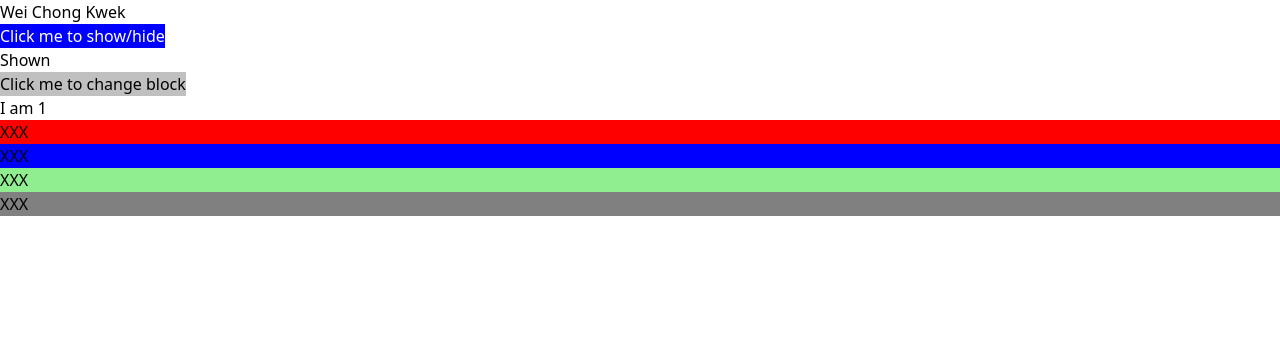
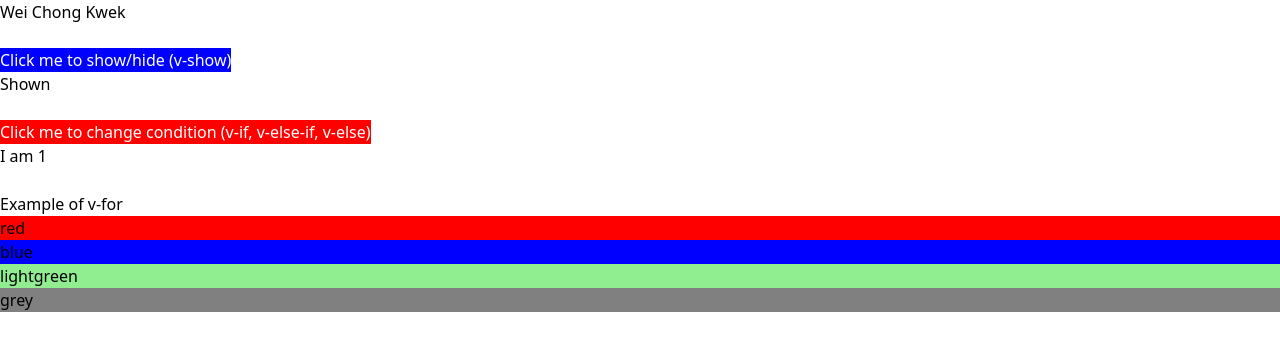
Before and after one commit to joshkwc/weichong_bmt35, a Nuxt app: page / in a window 1280 px wide. Shown: the top 350 px of the page. Built offline with nearby package versions, Linux system fonts and the light colour scheme.

Commit message:
added comment, and improvised  demo

```diff
--- a/components/TestingChild.vue
+++ b/components/TestingChild.vue
@@ -1,15 +1,32 @@
 <template>
   <div>
+    <!-- How component takes in props from parent -->
     <p>{{ fullName }}</p>
-    <button :class="{isNotShown: !show, isShown: show}" @click="showHide">Click me to show/hide</button>
+    <br/>
+
+    <!-- Directives -->
+    <!-- Different kind of v-bind are shown progressively-->
+
+    <!-- v-bind:class, v-on (for click, @click) -->
+    <button :class="{isNotShown: !show, isShown: show}" @click="showHide">Click me to show/hide (v-show)</button>
+    <br/>
     <p v-show="show">Shown</p>
-    <p>
-      <button :style="sampleStyle3" @click="changeBlock">Click me to change block</button>
-    </p>
+    <br/>
+
+    <!-- v-bind:style, v-on (for click, @click) -->
+    <button :style="sampleStyle" @click="changeBlock">Click me to change condition (v-if, v-else-if, v-else)</button>
+    <br/>
+
+    <!-- v-if v-else-if v-else -->
     <p v-if="ifElseDemo === 1">I am 1</p>
     <p v-else-if="ifElseDemo === 2">I am 2</p>
     <p v-else>I am 3</p>
-    <p v-for="color in colorsArr" :key="color" :style="{backgroundColor: color}">XXX</p>
+    <br/>
+
+    <!-- v-for, used  in list rendering -->
+    <!-- each list must have assigned key in the form of v-bind:key, if not will throw error -->
+    <p>Example of v-for</p>
+    <p v-for="color in colorsArr" :key="color" :style="{backgroundColor: color}">{{ color }}</p>
   </div>
 </template>
 
@@ -31,9 +48,7 @@ export default {
       show: true,
       ifElseDemo: 1,
       colorsArr: ['red', 'blue', 'lightgreen', 'grey'],
-      sampleStyle1: {"background-color": 'red'},
-      sampleStyle2: {"background-color": 'cyan'},
-      sampleStyle3: {"background-color": 'silver'},
+      sampleStyle: {"background-color": 'red', 'color': 'white'},
     }
   },
   computed: {
--- a/components/TestingVue.vue
+++ b/components/TestingVue.vue
@@ -1,10 +1,8 @@
 <template>
-<!-- https://tailwindcss.com/docs/guides/nuxtjs -->
+  <!-- https://tailwindcss.com/docs/guides/nuxtjs -->
   <div>
-      <TestingChild
-        :first-name="firstName"
-        :last-name="lastName"
-      />
+    <!-- props, passing down of data, also a form of v-bind  -->
+    <TestingChild :first-name="firstName" :last-name="lastName" />
   </div>
 </template>
 
```
